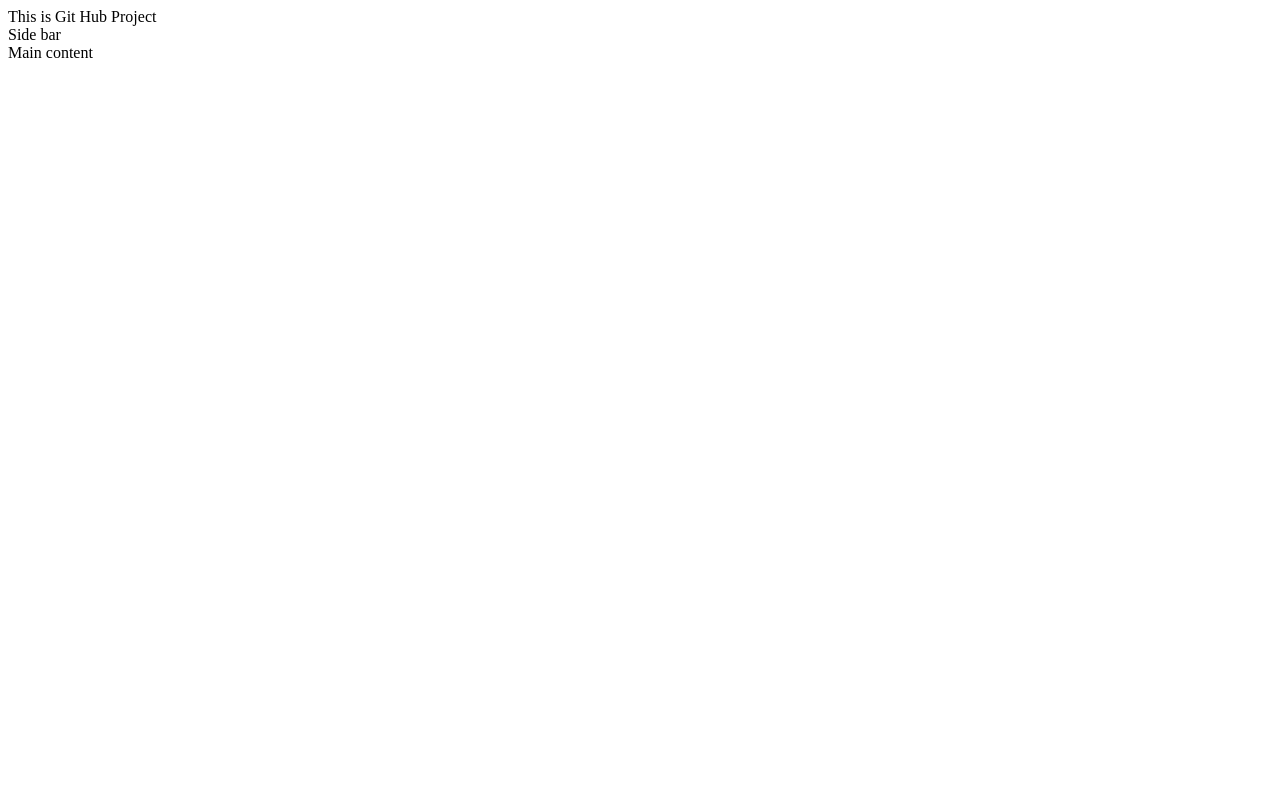
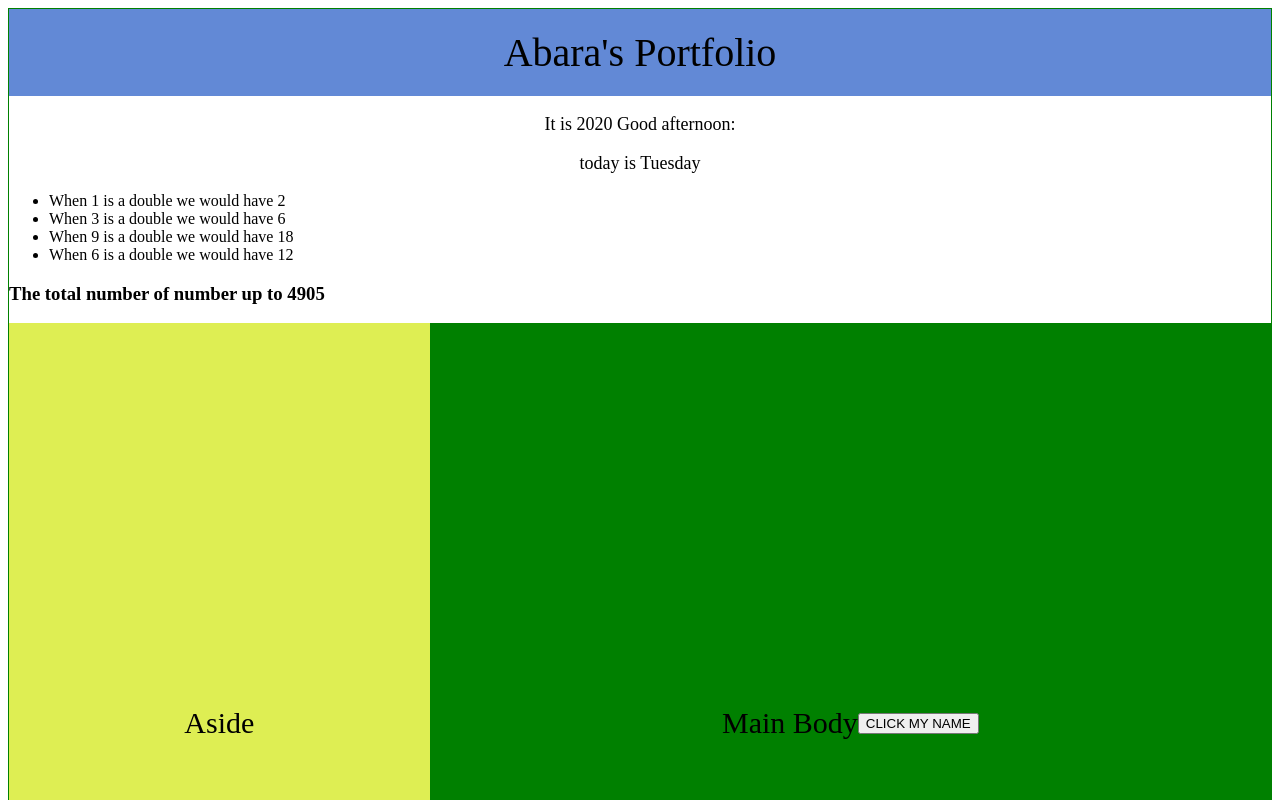
Before and after one commit to greatwilliams/MY-GitHub-Project, a plain HTML site: page index.html in a window 1280 px wide. Shown: the top 800 px of the page. Drawn offline with Linux system fonts and the light colour scheme.

Commit message:
Added an updated of index and two other files

```diff
--- /dev/null
+++ b/app.js
@@ -0,0 +1,83 @@
+let myName = "Abara Chukwu Williams";
+let hubby = "Football";
+
+function sayName (){
+        alert('My name is ' + myName + ' and my hubby is ' + hubby);
+}
+let footerElement = document.querySelector("footer");
+footerElement.innerHTML="Copyright 2020 (footer)";
+
+
+let hourOfDay = new Date().getFullYear();
+let greetingMsg = "";
+let paragraphElement = document.querySelector("p");
+    if (hourOfDay > 12) {
+            greetingMsg = "It is " +  hourOfDay + " Good afternoon:";
+    }   else if (hourOfDay == 12) {
+            greetingMsg = "It is " +  hourOfDay + " Noon:";
+        } else  {
+            greetingMsg = "It is " +  hourOfDay + " Good morning:";
+}
+paragraphElement.innerHTML = greetingMsg;
+
+let getAllParagraphs = document.querySelectorAll("p");
+let secondParagraph = getAllParagraphs[1];
+secondParagraph.setAttribute("id", "secondParagraph");
+let listOfDays = ["Sunday","Monday","Tuesday","Wednesday","Thursday","Friday","Saturday"];
+
+let dayOfWeek = new Date().getDay();
+switch (dayOfWeek){
+    case 0:
+        secondParagraph.innerHTML = "today is Sunday";
+        break;
+    case 1:
+        secondParagraph.innerHTML = "today is Monday";
+        break;
+    case 2:
+        secondParagraph.innerHTML = "today is Tuesday";
+        break;
+    case 3:
+        secondParagraph.innerHTML = "Today is Wednesday";
+        break;
+    case 4:
+        secondParagraph.innerHTML = "Today is Thurssday";
+        break;
+    case 5:
+        secondParagraph.innerHTML = "Today is Friday";
+        break;
+    case 6:
+        secondParagraph.innerHTML = "Today is Saturday";
+        break;
+    default:
+        alert("This is any day");
+}
+
+let i=[1,3,9,6];
+let newList=[];
+let ulElement=document.querySelector("ul.double-numbers");
+for (let newNum=0; newList.length<i.length; newNum++){
+
+    let double=i[newNum]*2;
+    newList.push(double);
+    let listElement=document.createElement("li");
+    listElement.innerHTML=`When ${i[newNum]} is a double we would have ${newList[newNum]}`;
+    ulElement.appendChild(listElement);
+}
+
+
+
+
+
+let listOfNumbers = [];
+for (let i = 10; listOfNumbers.length <= 89; i++){
+    listOfNumbers.push(i);
+}
+let counter = 0;
+let total = 0 ;
+while (counter < listOfNumbers.length){
+    let currentnUmber = listOfNumbers[counter];
+    total = total + currentnUmber;
+    counter++;
+}
+document.querySelector("h3#total-number").textContent
+= `The total number of number up to ${total}`;
--- a/index.html
+++ b/index.html
@@ -3,15 +3,25 @@
 <head>
     <meta charset="UTF-8">
     <meta name="viewport" content="width=device-width, initial-scale=1.0">
-    <title>Document</title>
-    <header>This is Git Hub Project</header>
+    <link rel="stylesheet" href="style.css">
+    <title>My Portfolio</title>
 </head>
 <body>
-<section>
-    <aside>Side bar</aside>
-    <main>Main content</main>
-</section>
+    <header>Abara's Portfolio</header>
+    <p>Time of the Day</p>
+    <p>Day of the Week</p>
+    <ul class="double-numbers"></ul>
+    <h3 id = total-number> </h3>
+    <section>
+        <aside>
+            Aside
+        </aside>
+        <main> Main Body </br>
+            <button onclick="sayName()">CLICK MY NAME</button>
 
-
+        </main>
+    </section>
+    <footer>This is the footer</footer>
+    <script src="app.js"></script>
 </body>
 </html>
--- /dev/null
+++ b/style.css
@@ -0,0 +1,44 @@
+body{
+    border: 1px solid green ;
+}
+header{
+    /* height: 80px; */
+    text-align: center;
+    font-size: 40px;
+    padding: 20px;
+    background-color: rgb(98, 137, 214);
+}
+section{
+    display: flex;
+}
+aside{
+    flex: 1;
+    background-color:  rgb(222, 238, 83);
+    height: 100vh;
+    font-size: 30px;
+    display: flex;
+    align-items: center;
+    justify-content: center;
+}
+main{
+    flex: 2;
+    background-color: green;
+    height: 100vh;
+    font-size: 30px;
+    display: flex;
+    align-items: center;
+    justify-content: center;
+}
+footer{
+    /* height: 80px; */
+    text-align: center;
+    font-size: 20px;
+    padding: 20px;
+    background-color: #000;
+    color: cornsilk;
+}
+p{
+    text-align: center;
+    font-size: large;
+
+}
```
